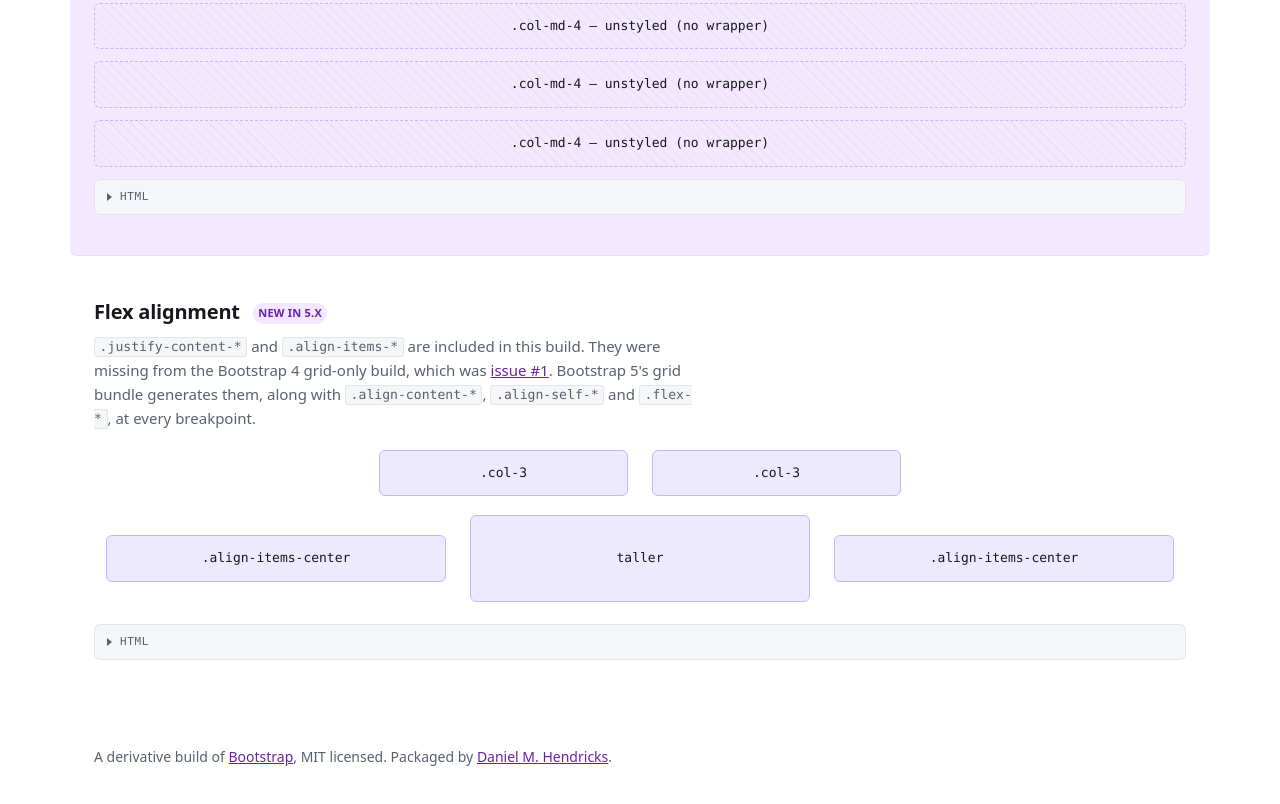
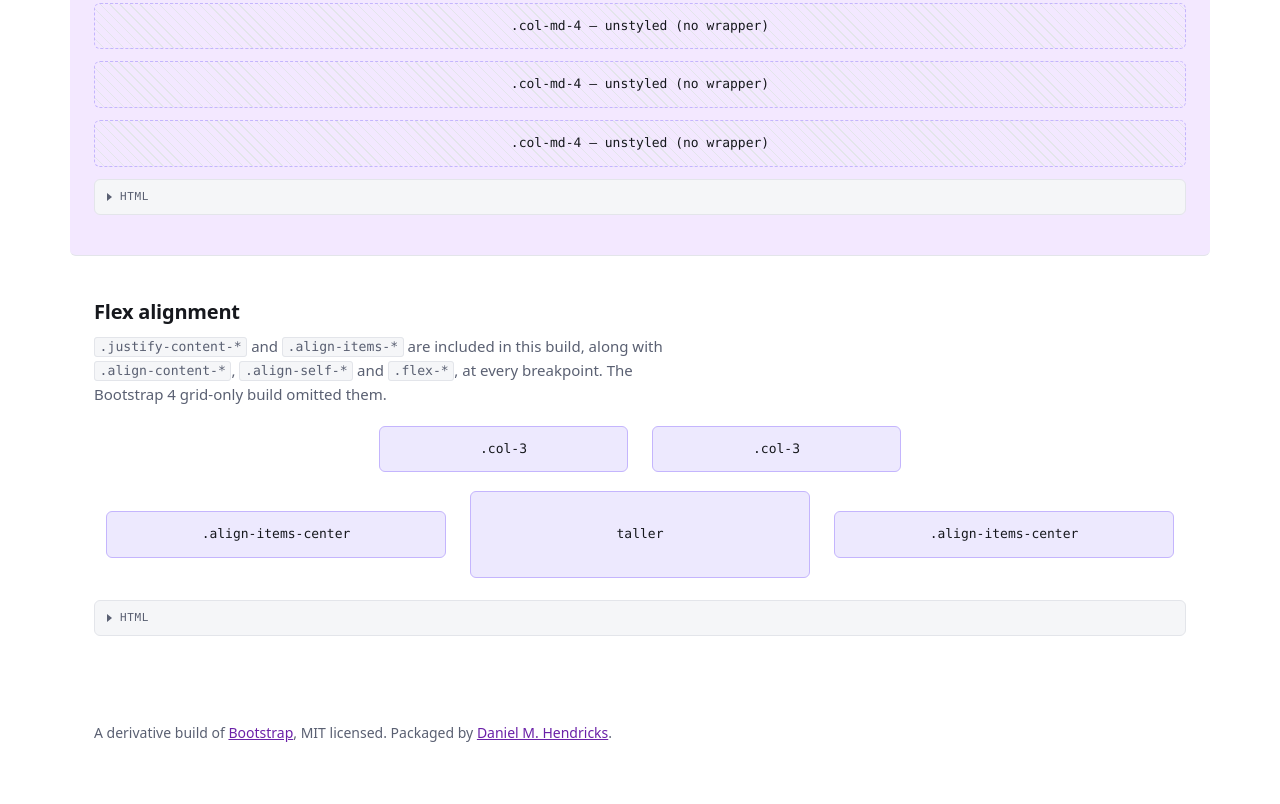
Before and after one commit to dmhendricks/bootstrap-grid-css, a website built with Vite: page demo/index.html in a window 1280 px wide. Shown: the part 3038-3842 px from the top of the page. Built offline with nearby package versions, Linux system fonts and the light colour scheme; what sugar-high would draw is missing.

Commit message:
Guard the SCSS source invariants and drop issue references from the demo
check-source.ts enforces two things that are easy to break by accident and
expensive to notice.

No @import in our own source: the rule is deprecated in Dart Sass and slated
for removal in 3.0. Bootstrap's internals still use it 238 times, but this
package loads Bootstrap through meta.load-css, so our source stays clear and
will not break when the rule goes. A stray @import would quietly reintroduce
that exposure — true by construction until now, with nothing enforcing it.

The grid load must also stay nested inside the wrapper selector. This is the
valuable half: hoisting meta.load-css to the top level would still build
successfully, and every selector would silently become global. check-scope.ts
catches that in the output; this catches it in the source, where the cause is
obvious. Both failure modes verified by introducing them and confirming a
non-zero exit.

The demo's flex section no longer references issue #1 or carries a "new in
5.x" badge. Both were framing that ages badly — a visitor wants to see what
the grid does, not the package's issue history, and "new" stops being true.
The readme's migration table keeps its issue link, where the history is
relevant to someone upgrading.

Co-Authored-By: Claude Opus 5 (1M context) <noreply@anthropic.com>

```diff
--- a/demo/index.html
+++ b/demo/index.html
@@ -222,15 +222,14 @@
     </div>
   </section>
 
-  <!-- ─── Flex alignment (issue #1) ──────────────────────────────────── -->
-  <section class="demo demo--note" id="flex">
-    <h2>Flex alignment <span class="tag">new in 5.x</span></h2>
+  <!-- ─── Flex alignment ────────────────────────────────────────────── -->
+  <section class="demo" id="flex">
+    <h2>Flex alignment</h2>
     <p class="demo__note">
       <code>.justify-content-*</code> and <code>.align-items-*</code> are included in
-      this build. They were missing from the Bootstrap 4 grid-only build, which was
-      <a href="https://github.com/dmhendricks/bootstrap-grid-css/issues/1">issue #1</a>.
-      Bootstrap 5's grid bundle generates them, along with <code>.align-content-*</code>,
-      <code>.align-self-*</code> and <code>.flex-*</code>, at every breakpoint.
+      this build, along with <code>.align-content-*</code>, <code>.align-self-*</code>
+      and <code>.flex-*</code>, at every breakpoint. The Bootstrap 4 grid-only build
+      omitted them.
     </p>
     <div class="bootstrap-wrapper" data-demo="flex">
       <div class="container">
--- a/demo/src/demo.css
+++ b/demo/src/demo.css
@@ -117,19 +117,6 @@ main { padding: 0 1.5rem; }
   border-radius: var(--radius);
 }
 
-.demo--note .tag {
-  display: inline-block;
-  vertical-align: middle;
-  margin-left: 0.5rem;
-  padding: 0.15em 0.5em;
-  border-radius: 999px;
-  background: var(--accent-soft);
-  color: var(--accent);
-  font-size: 0.6875rem;
-  font-weight: 600;
-  letter-spacing: 0.02em;
-  text-transform: uppercase;
-}
 
 /* ── Grid demo boxes ────────────────────────────────────────────────── */
 
--- a/package.json
+++ b/package.json
@@ -35,10 +35,11 @@
     "build:demo": "vite build --config vite.config.demo.mjs",
     "preview:demo": "vite preview --config vite.config.demo.mjs",
     "typecheck": "tsc --noEmit",
+    "check:source": "node scripts/check-source.ts",
     "check:scope": "node scripts/check-scope.ts",
     "check:breakpoints": "node scripts/check-breakpoints.ts",
     "check:parity": "node scripts/check-parity.ts",
-    "check": "npm run check:scope && npm run check:breakpoints && npm run check:parity",
+    "check": "npm run check:source && npm run check:scope && npm run check:breakpoints && npm run check:parity",
     "test:e2e": "playwright test",
     "test:e2e:live": "PLAYWRIGHT_BASE_URL=https://dmhendricks.github.io/bootstrap-grid-css/ playwright test",
     "test": "npm run typecheck && npm run check && npm run test:e2e"
```
Also changed, not shown: scripts/check-source.ts (added, +81 -0 lines).
